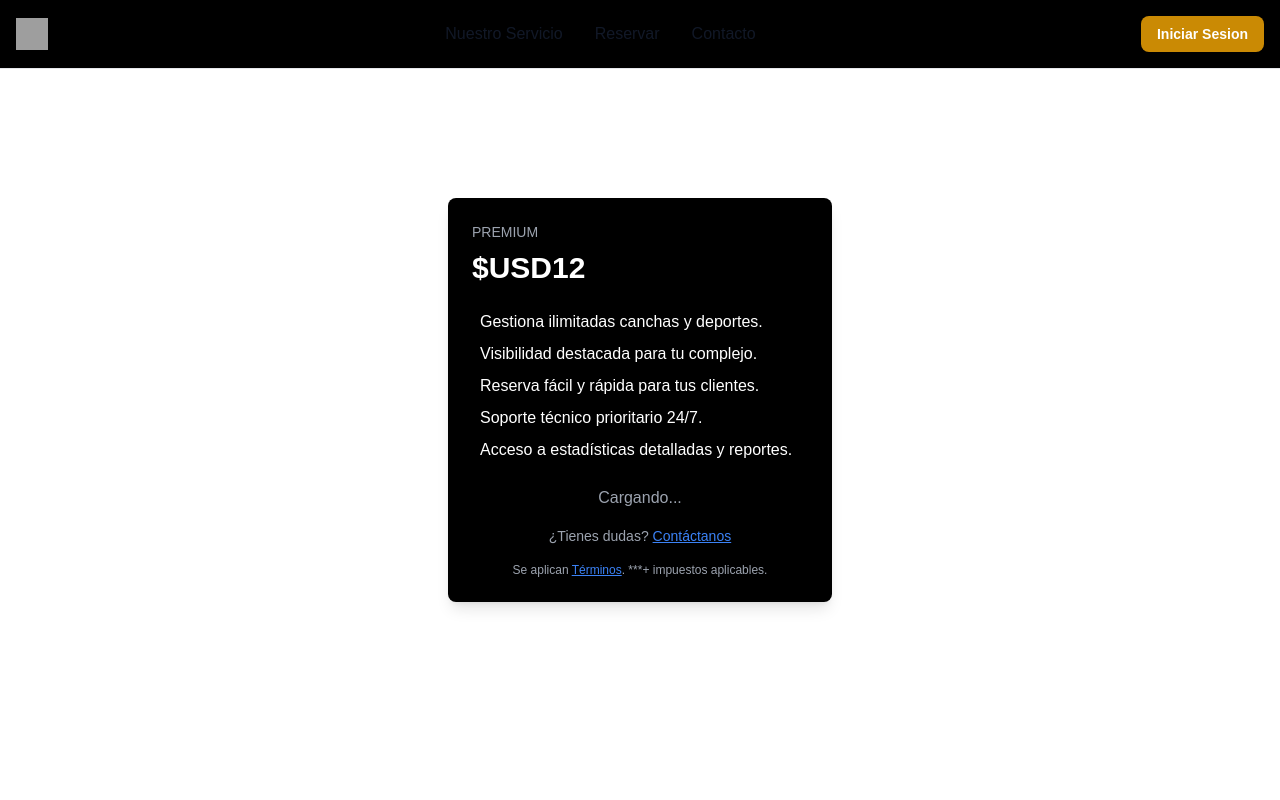
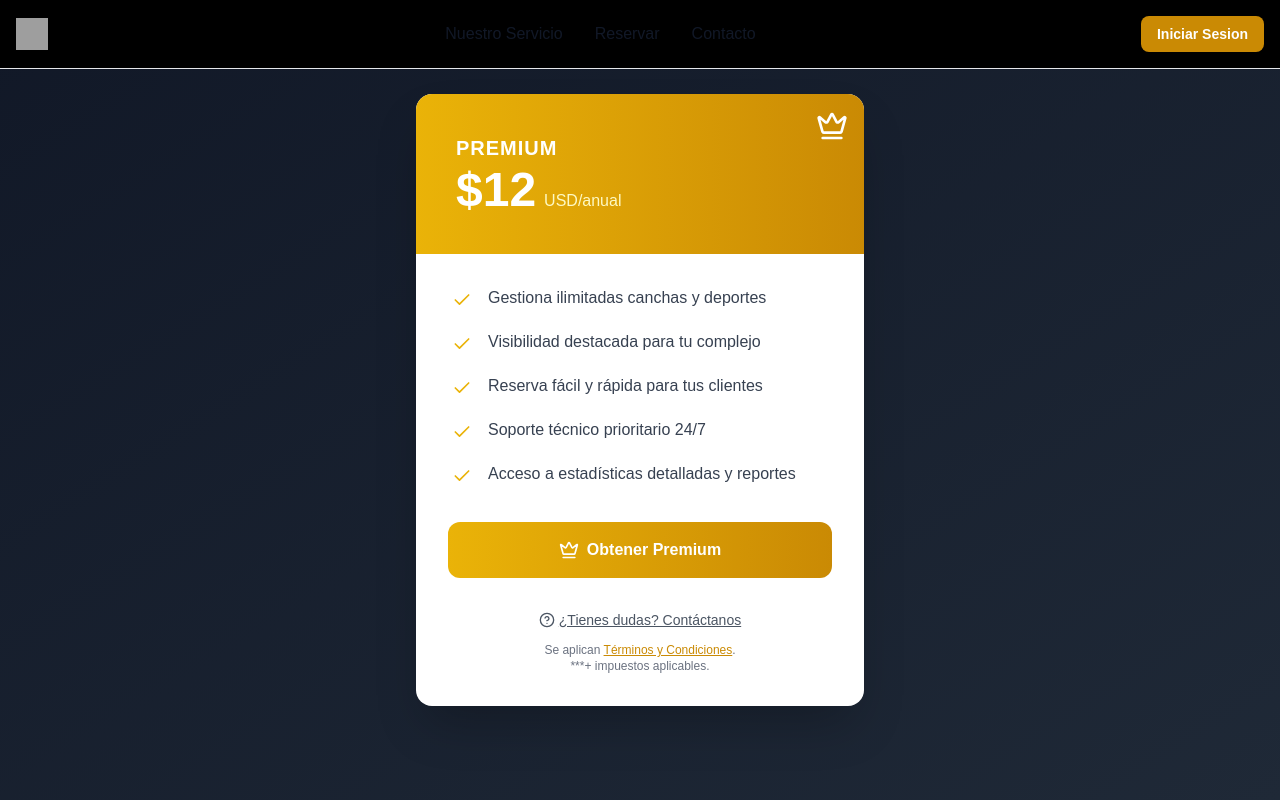
Before and after one commit to Active04-star/Frontend, a Next.js app: page /premiumCard in a window 1280 px wide. Shown: the top 800 px of the page. Built offline with nearby package versions, Linux system fonts and the light colour scheme; no server answers; grey boxes are pictures that could not be loaded.

Commit message:
update premiumCard component

```diff
--- a/package.json
+++ b/package.json
@@ -13,6 +13,7 @@
     "@fortawesome/fontawesome-free": "^6.7.1",
     "@heroicons/react": "^2.2.0",
     "axios": "^1.7.9",
+    "lucide-react": "^0.469.0",
     "next": "15.0.4",
     "react": "^19.0.0",
     "react-dom": "^19.0.0",
--- a/src/app/manager/page.tsx
+++ b/src/app/manager/page.tsx
@@ -8,6 +8,7 @@ import CanchasView from "@/views/Canchas/CanchasViews";  // Vista de las canchas
 import ReservacionesViews from "@/views/reservaciones/reservacionesViews";  // Vista de Reservaciones
 import PerfilView from "@/views/configuracionViews/configuracionViews";  // Vista de Configuración
 import SettingsView from "@/views/SettingsView/SettingsView";
+import PremiumCard from "@/views/PremiumCard/PremiumCard";
 
 const ManagerPage = () => {
   // Estado para manejar la vista actual
@@ -91,6 +92,10 @@ const ManagerPage = () => {
         {currentView === "perfil" && (
           <PerfilView />
         )}
+
+        {currentView==='premiumCard' && (
+          <PremiumCard/>
+        )}
       </div>
     </div>
   );
--- a/src/app/premium_card/page.tsx
+++ /dev/null
@@ -1,15 +0,0 @@
-import Navbar from "@/components/navbar/navbar";
-import ProfileView from "@/views/PerfilViews/PerfilView";
-import PremiumCard from "@/views/PremiumCard/PremiumCard";
-import React from "react";
-
-const Premium_Card = () => {
-  return (
-    <>
-      <Navbar />
-      < PremiumCard/>
-    </>
-  );
-};
-
-export default Premium_Card;
--- a/src/components/managerSidebar/managerSidebar.tsx
+++ b/src/components/managerSidebar/managerSidebar.tsx
@@ -122,9 +122,7 @@ const MSidebar: React.FC<{ onMenuClick: (viewName: string) => void }> = ({ onMen
               </button>
             </li>
             <li>
-              <Link href = "/premiumCard">
-  <button
-// <button onClick={()=>onMenuClick('premium_card')}
+  <button onClick={()=>onMenuClick('premiumCard')}
 
     className="relative flex flex-row items-center h-11 focus:outline-none text-gray-600 hover:text-gray-800 border-l-4 border-transparent hover:border-yellow-400 pr-6"
   >
@@ -141,7 +139,6 @@ const MSidebar: React.FC<{ onMenuClick: (viewName: string) => void }> = ({ onMen
 
     <span className="ml-2 text-sm tracking-wide truncate">Pásate a premium</span>
   </button>
-    </Link>
 </li>
 
             {/* Menu Item "Configuración" */}
--- /dev/null
+++ b/src/components/premiumButton/premiumButton.tsx
@@ -0,0 +1,41 @@
+import { IUser } from '@/interfaces/user_Interface';
+import { Crown, AlertCircle } from 'lucide-react';
+
+interface PremiumButtonProps {
+  user: IUser | null;
+  isLoading: boolean;
+  onSubscribe: () => void;
+}
+
+export const PremiumButton = ({ user, isLoading, onSubscribe }: PremiumButtonProps) => {
+  if (isLoading) {
+    return (
+      <div className="flex items-center justify-center space-x-2 text-gray-500">
+        <AlertCircle className="w-5 h-5 animate-pulse" />
+        <span>Cargando...</span>
+      </div>
+    );
+  }
+
+  if (user?.stripeCustomerId) {
+    return (
+      <button
+        className="w-full py-4 bg-gray-200 text-gray-500 rounded-xl font-semibold cursor-not-allowed transition flex items-center justify-center space-x-2"
+        disabled
+      >
+        <Crown className="w-5 h-5" />
+        <span>Ya tienes Premium</span>
+      </button>
+    );
+  }
+
+  return (
+    <button
+      onClick={onSubscribe}
+      className="w-full py-4 bg-gradient-to-r from-yellow-500 to-yellow-600 text-white rounded-xl font-semibold hover:from-yellow-600 hover:to-yellow-700 transition duration-300 transform hover:scale-[1.02] active:scale-[0.98] flex items-center justify-center space-x-2"
+    >
+      <Crown className="w-5 h-5" />
+      <span>Obtener Premium</span>
+    </button>
+  );
+};
--- /dev/null
+++ b/src/components/premiumFeature/premiumFeature.tsx
@@ -0,0 +1,14 @@
+import { Check } from 'lucide-react';
+
+interface PremiumFeatureProps {
+  text: string;
+}
+
+export const PremiumFeature = ({ text }: PremiumFeatureProps) => (
+  <li className="flex items-start space-x-3">
+    <div className="flex-shrink-0 p-1">
+      <Check className="w-5 h-5 text-yellow-500" />
+    </div>
+    <span className="text-gray-700">{text}</span>
+  </li>
+);
--- a/src/views/PremiumCard/PremiumCard.tsx
+++ b/src/views/PremiumCard/PremiumCard.tsx
@@ -1,16 +1,33 @@
 'use client'
-import { API_URL } from "@/config/config";
-import { IUser } from "@/interfaces/user_Interface";
-import React, { useEffect, useState } from "react";
 
-const PremiumCard = () => {
+import { useEffect, useState } from 'react';
+import { Crown, HelpCircle } from 'lucide-react';
+import { PremiumButton } from '@/components/premiumButton/premiumButton';
+import { PremiumFeature } from '@/components/premiumFeature/premiumFeature';
+import { API_URL } from '@/config/config';
+import { IUser } from '@/interfaces/user_Interface';
+
+
+const features = [
+  "Gestiona ilimitadas canchas y deportes",
+  "Visibilidad destacada para tu complejo",
+  "Reserva fácil y rápida para tus clientes",
+  "Soporte técnico prioritario 24/7",
+  "Acceso a estadísticas detalladas y reportes"
+];
+
+function PremiumCard() {
   const [user, setUser] = useState<IUser | null>(null);
+  const [isLoading, setIsLoading] = useState(true);
 
   useEffect(() => {
     const loadUserFromSession = async () => {
-      try{
+      try {
         const userSession = localStorage.getItem("userSession");
-      if (!userSession) return;
+        if (!userSession) {
+          setIsLoading(false);
+          return;
+        }
 
         const parsedSession = JSON.parse(userSession);
         const response = await fetch(`${API_URL}/user/csolo-para-testing/${parsedSession.user.id}`, {
@@ -22,28 +39,26 @@ const PremiumCard = () => {
 
         if (!response.ok) {
           console.error("Error al obtener el usuario actualizado");
+          setIsLoading(false);
           return;
         }
 
         const updatedUser = await response.json();
         setUser(updatedUser);
 
-      // Actualiza también la sesión local
         localStorage.setItem(
           "userSession",
           JSON.stringify({ user: updatedUser })
         );
       } catch (error) {
         console.error("Error al actualizar el usuario:", error);
+      } finally {
+        setIsLoading(false);
       }
     };
 
     loadUserFromSession();
   }, []);
-
-
-
-
 
   const createCheckout = async () => {
     if (!user) {
@@ -51,77 +66,81 @@ const PremiumCard = () => {
       return;
     }
 
-    const priceId = "price_1QXReu04KY20KAgUd0axPjmu"; // Reemplaza con el ID real del precio
-    const userId = user.id;
-
     try {
       const response = await fetch(`${API_URL}/stripe/create-checkout-session`, {
         method: "POST",
         headers: {
           "Content-Type": "application/json",
         },
-        body: JSON.stringify({ priceId, userId }),
+        body: JSON.stringify({
+          priceId: "price_1QXReu04KY20KAgUd0axPjmu",
+          userId: user.id
+        }),
       });
 
       if (!response.ok) {
-        const errorData = await response.json();
-        console.error("Error en la solicitud:", errorData);
-        alert("Ocurrió un error al crear la sesión de pago.");
-        return;
+        throw new Error("Error al crear la sesión de pago");
       }
 
       const data = await response.json();
       if (data.url) {
-        window.location.href = data.url; // Redirige al usuario a la URL
+        window.location.href = data.url;
       } else {
-        alert("No se recibió la URL de Stripe.");
+        throw new Error("No se recibió la URL de Stripe");
       }
     } catch (error) {
       console.error("Error:", error);
-      alert("Ocurrió un error inesperado.");
+      alert(error instanceof Error ? error.message : "Ocurrió un error inesperado");
     }
   };
 
   return (
-    <div className="flex items-center justify-center min-h-screen bg-transparent">
-      <div className="w-96 bg-black text-white rounded-lg shadow-lg p-6">
-        <div className="text-sm uppercase text-gray-400 mb-2">Premium</div>
-        <p className="text-3xl font-semibold mb-6">$USD12</p>
-        <ul className="mb-6 space-y-2">
-          <li className="flex items-center"><i className="fas fa-check-circle text-yellow-500 mr-2"></i>Gestiona ilimitadas canchas y deportes.</li>
-          <li className="flex items-center"><i className="fas fa-check-circle text-yellow-500 mr-2"></i>Visibilidad destacada para tu complejo.</li>
-          <li className="flex items-center"><i className="fas fa-check-circle text-yellow-500 mr-2"></i>Reserva fácil y rápida para tus clientes.</li>
-          <li className="flex items-center"><i className="fas fa-check-circle text-yellow-500 mr-2"></i>Soporte técnico prioritario 24/7.</li>
-          <li className="flex items-center"><i className="fas fa-check-circle text-yellow-500 mr-2"></i>Acceso a estadísticas detalladas y reportes.</li>
+    <div className="flex items-center justify-center min-h-screen bg-gradient-to-br from-gray-900 to-gray-800 p-6">
+      <div className="w-full max-w-md bg-white rounded-2xl shadow-2xl overflow-hidden">
+        {/* Header */}
+        <div className="relative bg-gradient-to-r from-yellow-500 to-yellow-600 p-10 text-white">
+          <div className="absolute top-0 right-0 p-4">
+            <Crown className="w-8 h-8" />
+          </div>
+          <h2 className="text-xl font-bold uppercase tracking-wider mb-1">Premium</h2>
+          <div className="flex items-baseline">
+            <span className="text-5xl font-extrabold">$12</span>
+            <span className="ml-2 text-yellow-100">USD/anual</span>
+          </div>
+        </div>
+
+        {/* Features */}
+        <div className="p-8">
+          <ul className="space-y-4">
+            {features.map((feature, index) => (
+              <PremiumFeature key={index} text={feature} />
+            ))}
           </ul>
 
-        {user === null ? (
-  <p className="text-center text-gray-400">Cargando...</p>
-) : user?.stripeCustomerId ? (
-  <button
-    className="w-full py-3 mb-3 text-white bg-gray-600 rounded-lg cursor-not-allowed"
-    disabled
-  >
-    Ya tienes Premium
-  </button>
-) : (
-  <button
-    className="w-full py-3 mb-3 text-white bg-yellow-600 rounded-lg hover:bg-yellow-700 transition duration-300 transform hover:scale-105"
-    onClick={createCheckout}
-  >
-    Obtener Premium
-  </button>
-)}
-        <div className="text-center mt-4">
-          <p className="text-sm text-gray-400">¿Tienes dudas? <a href="#" className="text-blue-500 underline">Contáctanos</a></p>
-          <p className="text-xs text-gray-400 mt-4">
-            Se aplican <a href="#" className="text-blue-500 underline">Términos</a>.
-            ***+ impuestos aplicables.
+          {/* Action Button */}
+          <div className="mt-8">
+            <PremiumButton
+              user={user}
+              isLoading={isLoading}
+              onSubscribe={createCheckout}
+            />
+          </div>
+
+          {/* Footer */}
+          <div className="mt-8 text-center space-y-3">
+            <div className="flex items-center justify-center text-gray-600 hover:text-yellow-600 transition-colors">
+              <HelpCircle className="w-4 h-4 mr-1" />
+              <a href="#" className="text-sm underline">¿Tienes dudas? Contáctanos</a>
+            </div>
+            <p className="text-xs text-gray-500">
+              Se aplican <a href="#" className="text-yellow-600 hover:text-yellow-700 underline">Términos y Condiciones</a>.
+              <br />***+ impuestos aplicables.
             </p>
           </div>
         </div>
       </div>
+    </div>
   );
-};
+}
 
 export default PremiumCard;
```
Also changed, not shown: 1 other file (tests, documents, lock files or other folders). Lines whose indentation alone changed are shown as unchanged.
